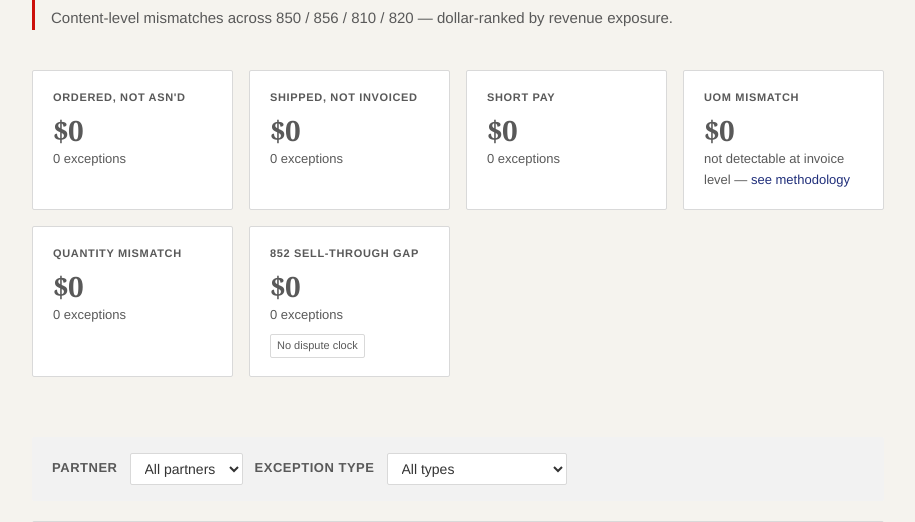
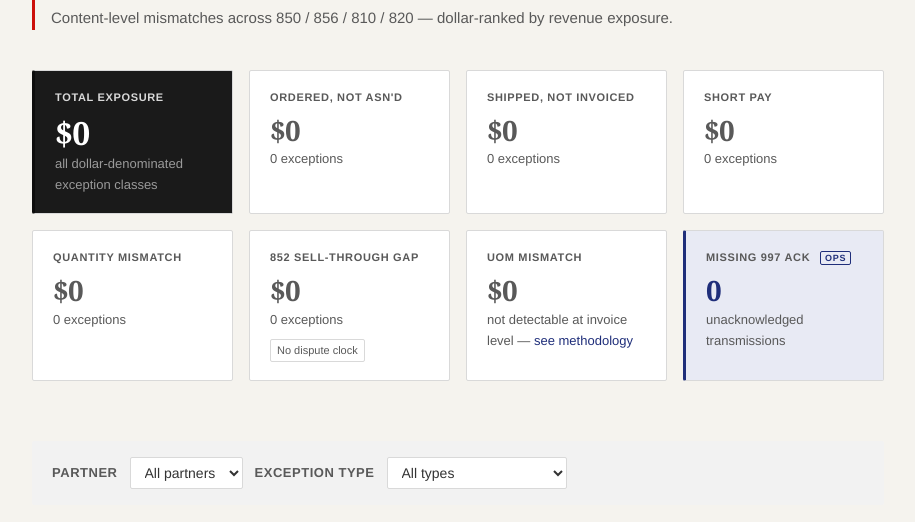
Before and after one commit to MsShawnP/edi-reconciliation-tool, a FastAPI app: page / in a window 1280 px wide. Shown: the part 202-724 px from the top of the page, without its empty margins (182-1097 px from the left). Run offline with FastAPI, Linux system fonts and the light colour scheme; data that the repository does not hold is empty; some libraries are stand-ins or nearby versions; some web fonts are replaced.

Commit message:
feat: date range picker + 4x2 hero card grid (#1, #2)
Add global date range picker with presets (Last 30/60/90 days, Full corpus)
and custom range. All exception data filters to selected range. Restructure
hero cards into 4x2 grid with Total Exposure headline card.

Co-Authored-By: Claude Opus 4.6 <noreply@anthropic.com>

```diff
--- a/dashboard/app.py
+++ b/dashboard/app.py
@@ -25,7 +25,9 @@ from dashboard.routes.exceptions import (
     get_partners,
     get_997_status,
     get_corpus_date_range,
+    get_date_range_bounds,
     _CLASS_LABELS,
+    _fmt_dollar,
 )
 from dashboard.routes.lifecycle import get_lifecycle_stats
 from dashboard.routes.catalog import get_patterns
@@ -47,22 +49,50 @@ async def dashboard(
     request: Request,
     partner: str = Query(default=""),
     exception_class: str = Query(default="", alias="class"),
+    date_start: str = Query(default=""),
+    date_end: str = Query(default=""),
 ):
-    summary    = get_exception_summary()
-    exceptions = get_exceptions(partner=partner, exception_class=exception_class)
+    bounds     = get_date_range_bounds()
+    summary, total_exposure = get_exception_summary(
+        date_start=date_start, date_end=date_end,
+    )
+    exceptions = get_exceptions(
+        partner=partner, exception_class=exception_class,
+        date_start=date_start, date_end=date_end,
+    )
     partners   = get_partners()
-    date_range = get_corpus_date_range()
     db_ok      = db.is_configured()
+
+    active_start = date_start or (bounds["min_iso"] if bounds else "")
+    active_end   = date_end or (bounds["max_iso"] if bounds else "")
+    active_label = ""
+    if bounds and not date_start and not date_end:
+        active_label = f"{bounds['min_fmt']} – {bounds['max_fmt']} (full corpus)"
+    elif active_start and active_end:
+        from datetime import date as date_cls
+        try:
+            s = date_cls.fromisoformat(active_start)
+            e = date_cls.fromisoformat(active_end)
+            active_label = f"{s.strftime('%b %d, %Y')} – {e.strftime('%b %d, %Y')}"
+        except ValueError:
+            active_label = f"{active_start} – {active_end}"
 
     return templates.TemplateResponse(request, "dashboard.html", {
         "summary":          summary,
+        "total_exposure":   total_exposure,
+        "total_exposure_fmt": _fmt_dollar(total_exposure),
         "exceptions":       exceptions,
         "partners":         partners,
         "selected_partner": partner,
         "selected_class":   exception_class,
         "class_labels":     _CLASS_LABELS,
         "db_ok":            db_ok,
-        "date_range":       date_range,
+        "date_bounds":      bounds,
+        "date_start":       date_start,
+        "date_end":         date_end,
+        "active_start":     active_start,
+        "active_end":       active_end,
+        "active_label":     active_label,
         "active_page":      "dashboard",
     })
 
@@ -76,8 +106,13 @@ async def exception_rows(
     request: Request,
     partner: str = Query(default=""),
     exception_class: str = Query(default="", alias="class"),
+    date_start: str = Query(default=""),
+    date_end: str = Query(default=""),
 ):
-    exceptions = get_exceptions(partner=partner, exception_class=exception_class)
+    exceptions = get_exceptions(
+        partner=partner, exception_class=exception_class,
+        date_start=date_start, date_end=date_end,
+    )
     return templates.TemplateResponse(request, "_exception_rows.html", {
         "exceptions": exceptions,
     })
--- a/dashboard/routes/exceptions.py
+++ b/dashboard/routes/exceptions.py
@@ -6,6 +6,7 @@ All routes degrade gracefully when the database is not configured.
 from __future__ import annotations
 
 import logging
+from datetime import date, timedelta
 from typing import Any
 
 import dashboard.db as db
@@ -14,15 +15,25 @@ logger = logging.getLogger(__name__)
 
 _SCHEMA = db.MARTS_SCHEMA
 
-# Dollar-ranked exception classes (ops-only class last)
-_REVENUE_CLASSES = [
+# Hero card order — row 1 then row 2 of the 4×2 grid
+_HERO_ORDER = [
     "ordered_not_asnd",
     "shipped_not_invoiced",
     "short_pay",
-    "uom_mismatch",
     "qty_mismatch",
     "852_discrepancy",
+    "uom_mismatch",
+    "missing_997_ack",
 ]
+
+# Classes included in Total Exposure sum (dollar-denominated, non-ops)
+_EXPOSURE_CLASSES = frozenset({
+    "ordered_not_asnd",
+    "shipped_not_invoiced",
+    "short_pay",
+    "qty_mismatch",
+    "852_discrepancy",
+})
 
 _CLASS_LABELS = {
     "ordered_not_asnd":      "Ordered, Not ASN'd",
@@ -49,11 +60,63 @@ def _fmt_dollar(amount: float | None) -> str:
     return f"${amount:,.2f}"
 
 
-def get_exception_summary() -> list[dict[str, Any]]:
-    """Summary card data: revenue classes first, then ops (missing_997_ack)."""
+def get_date_range_bounds() -> dict[str, Any] | None:
+    """Return min/max dispute_date_anchor from fct_exceptions as ISO strings."""
     if not db.is_configured():
-        return []
+        return None
     try:
+        rows = db.query(f"""
+            select min(dispute_date_anchor) as min_date,
+                   max(dispute_date_anchor) as max_date
+            from {_SCHEMA}.fct_exceptions
+            where dispute_date_anchor is not null
+        """)
+        if not rows or rows[0]["min_date"] is None:
+            return None
+        return {
+            "min_date": rows[0]["min_date"],
+            "max_date": rows[0]["max_date"],
+            "min_iso": rows[0]["min_date"].isoformat(),
+            "max_iso": rows[0]["max_date"].isoformat(),
+            "min_fmt": rows[0]["min_date"].strftime("%b %d, %Y"),
+            "max_fmt": rows[0]["max_date"].strftime("%b %d, %Y"),
+        }
+    except Exception:
+        logger.exception("get_date_range_bounds query failed")
+        return None
+
+
+def _date_where(date_start: str, date_end: str) -> tuple[str, list]:
+    """Build a WHERE clause fragment for date filtering on dispute_date_anchor.
+
+    Rows with NULL dispute_date_anchor (852, 997) always pass through.
+    Returns (sql_fragment, params_list).
+    """
+    if not date_start and not date_end:
+        return "", []
+    conditions = []
+    params: list[Any] = []
+    if date_start:
+        conditions.append("dispute_date_anchor >= %s")
+        params.append(date_start)
+    if date_end:
+        conditions.append("dispute_date_anchor <= %s")
+        params.append(date_end)
+    date_filter = " and ".join(conditions)
+    return f"({date_filter} or dispute_date_anchor is null)", params
+
+
+def get_exception_summary(
+    date_start: str = "",
+    date_end: str = "",
+) -> tuple[list[dict[str, Any]], float]:
+    """Summary card data for the 4x2 hero grid, plus Total Exposure."""
+    if not db.is_configured():
+        return [], 0.0
+    try:
+        date_clause, date_params = _date_where(date_start, date_end)
+        where = f"where {date_clause}" if date_clause else ""
+
         rows = db.query(f"""
             select
                 exception_class,
@@ -61,14 +124,16 @@ def get_exception_summary() -> list[dict[str, Any]]:
                 coalesce(sum(dollar_impact), 0) as total_dollar_impact,
                 bool_or(dispute_urgent) as any_urgent
             from {_SCHEMA}.fct_exceptions
+            {where}
             group by exception_class
             order by total_dollar_impact desc
-        """)
+        """, tuple(date_params))
+
+        by_class = {r["exception_class"]: r for r in rows}
         result = []
-        seen = {r["exception_class"] for r in rows}
-        for cls in _REVENUE_CLASSES:
-            if cls in seen:
-                row = next(r for r in rows if r["exception_class"] == cls)
+        for cls in _HERO_ORDER:
+            if cls in by_class:
+                row = by_class[cls]
                 result.append({
                     "exception_class": cls,
                     "label": _CLASS_LABELS[cls],
@@ -76,7 +141,7 @@ def get_exception_summary() -> list[dict[str, Any]]:
                     "total_fmt": _fmt_dollar(float(row["total_dollar_impact"])),
                     "exception_count": int(row["exception_count"]),
                     "any_urgent": bool(row["any_urgent"]),
-                    "ops_only": False,
+                    "ops_only": cls == "missing_997_ack",
                     "no_dispute_clock": cls in _NO_DISPUTE_CLOCK,
                 })
             else:
@@ -87,29 +152,26 @@ def get_exception_summary() -> list[dict[str, Any]]:
                     "total_fmt": "$0",
                     "exception_count": 0,
                     "any_urgent": False,
-                    "ops_only": False,
+                    "ops_only": cls == "missing_997_ack",
                     "no_dispute_clock": cls in _NO_DISPUTE_CLOCK,
                 })
-        if "missing_997_ack" in seen:
-            row = next(r for r in rows if r["exception_class"] == "missing_997_ack")
-            result.append({
-                "exception_class": "missing_997_ack",
-                "label": _CLASS_LABELS["missing_997_ack"],
-                "total_dollar_impact": 0.0,
-                "total_fmt": "$0",
-                "exception_count": int(row["exception_count"]),
-                "any_urgent": False,
-                "ops_only": True,
-            })
-        return result
+
+        total_exposure = sum(
+            c["total_dollar_impact"]
+            for c in result
+            if c["exception_class"] in _EXPOSURE_CLASSES
+        )
+        return result, total_exposure
     except Exception:
         logger.exception("get_exception_summary query failed")
-        return []
+        return [], 0.0
 
 
 def get_exceptions(
     partner: str = "",
     exception_class: str = "",
+    date_start: str = "",
+    date_end: str = "",
     limit: int = 200,
 ) -> list[dict[str, Any]]:
     """Detail rows for the exception table."""
@@ -124,6 +186,10 @@ def get_exceptions(
         if exception_class:
             conditions.append("exception_class = %s")
             params.append(exception_class)
+        date_clause, date_params = _date_where(date_start, date_end)
+        if date_clause:
+            conditions.append(date_clause)
+            params.extend(date_params)
         where = " and ".join(conditions)
         params.append(limit)
         rows = db.query(f"""
--- a/dashboard/static/css/lailara.css
+++ b/dashboard/static/css/lailara.css
@@ -206,8 +206,102 @@ a:hover { color: var(--navy-hover); text-decoration: underline; }
 }
 
 /* --------------------------------------------------------------------------
+ * Date range picker
+ * -------------------------------------------------------------------------- */
+.date-range-bar {
+  display: flex;
+  align-items: center;
+  flex-wrap: wrap;
+  gap: 12px;
+  padding: 14px 20px;
+  background: var(--surface);
+  border-radius: 2px;
+  border: 1px solid var(--border);
+}
+
+.date-range-bar__label {
+  font-size: 11px;
+  font-weight: 600;
+  text-transform: uppercase;
+  letter-spacing: 0.06em;
+  color: var(--text-secondary);
+  margin-right: 4px;
+}
+
+.date-range-bar__presets {
+  display: flex;
+  gap: 6px;
+}
+
+.date-range-bar__inputs {
+  display: flex;
+  align-items: center;
+  gap: 6px;
+  margin-left: auto;
+}
+
+.date-range-bar__inputs input[type="date"] {
+  font-family: var(--sans);
+  font-size: 13px;
+  color: var(--text-primary);
+  background: #fff;
+  border: 1px solid var(--border);
+  border-radius: 2px;
+  padding: 5px 8px;
+  outline: none;
+}
+
+.date-range-bar__inputs input[type="date"]:focus {
+  border-color: var(--navy);
+  box-shadow: 0 0 0 2px var(--navy-surface);
+}
+
+.date-range-bar__sep {
+  color: var(--text-secondary);
+  font-size: 14px;
+}
+
+.date-range-bar__active {
+  font-size: 13px;
+  color: var(--text-secondary);
+  padding: 6px 0 0;
+}
+
+.btn--sm {
+  font-size: 12px;
+  padding: 5px 12px;
+}
+
+.date-preset--active {
+  background: var(--navy) !important;
+  color: #fff !important;
+  border-color: var(--navy) !important;
+}
+
+@media (max-width: 640px) {
+  .date-range-bar { flex-direction: column; align-items: stretch; }
+  .date-range-bar__inputs { margin-left: 0; }
+  .date-range-bar__presets { flex-wrap: wrap; }
+}
+
+/* --------------------------------------------------------------------------
  * Summary cards (dollar-ranked exception classes)
  * -------------------------------------------------------------------------- */
+.hero-grid {
+  display: grid;
+  grid-template-columns: repeat(4, 1fr);
+  gap: 16px;
+  margin-bottom: 40px;
+}
+
+@media (max-width: 800px) {
+  .hero-grid { grid-template-columns: repeat(2, 1fr); }
+}
+
+@media (max-width: 480px) {
+  .hero-grid { grid-template-columns: 1fr; }
+}
+
 .cards-grid {
   display: grid;
   grid-template-columns: repeat(auto-fill, minmax(200px, 1fr));
@@ -253,6 +347,24 @@ a:hover { color: var(--navy-hover); text-decoration: underline; }
 .exception-card__count {
   font-size: 13px;
   color: var(--text-secondary);
+}
+
+.exception-card--hero {
+  border-left: 3px solid var(--ink);
+  background: var(--card-bg);
+}
+
+.exception-card--hero .exception-card__class {
+  color: #d8d8d8;
+}
+
+.exception-card--hero .exception-card__amount {
+  color: #fff;
+  font-size: 32px;
+}
+
+.exception-card--hero .exception-card__count {
+  color: #9a9a9a;
 }
 
 .exception-card--ops {
--- a/dashboard/templates/dashboard.html
+++ b/dashboard/templates/dashboard.html
@@ -8,14 +8,13 @@
   <div class="page-header__eyebrow">EDI Reconciliation</div>
   <h1 class="page-header__title">Exception Dashboard</h1>
   <p class="page-header__sub">
-    Content-level mismatches across 850 / 856 / 810 / 820 — dollar-ranked by revenue exposure.{% if date_range %}
-    <br><span style="font-size:14px;color:var(--text-secondary);">Corpus period: {{ date_range }}</span>{% endif %}
+    Content-level mismatches across 850 / 856 / 810 / 820 — dollar-ranked by revenue exposure.
   </p>
 </div>
 
 {% if not db_ok %}
 <div class="empty-state">
-  <div class="empty-state__icon">⚠</div>
+  <div class="empty-state__icon">&#x26A0;</div>
   <div class="empty-state__title">No database connection</div>
   <p class="empty-state__note">
     Set <code>DATABASE_URL</code> or <code>POSTGRES_*</code> environment variables,
@@ -24,10 +23,55 @@
 </div>
 {% else %}
 
-{# ---- Summary cards (dollar-ranked exception classes) ---- #}
+{# ---- Date range picker ---- #}
+{% if date_bounds %}
+<section class="section" style="margin-bottom:32px;">
+  <form id="date-range-form" method="get" action="/">
+    {# Preserve partner/class filters when changing dates #}
+    {% if selected_partner %}<input type="hidden" name="partner" value="{{ selected_partner }}">{% endif %}
+    {% if selected_class %}<input type="hidden" name="class" value="{{ selected_class }}">{% endif %}
+
+    <div class="date-range-bar">
+      <div class="date-range-bar__label">Date range</div>
+      <div class="date-range-bar__presets">
+        <button type="button" class="btn btn--ghost btn--sm date-preset {{ 'date-preset--active' if not date_start and not date_end }}" data-preset="all">Full corpus</button>
+        <button type="button" class="btn btn--ghost btn--sm date-preset" data-preset="90">Last 90 days</button>
+        <button type="button" class="btn btn--ghost btn--sm date-preset" data-preset="60">Last 60 days</button>
+        <button type="button" class="btn btn--ghost btn--sm date-preset" data-preset="30">Last 30 days</button>
+      </div>
+      <div class="date-range-bar__inputs">
+        <input type="date" id="date-start" name="date_start"
+               value="{{ date_start or '' }}"
+               min="{{ date_bounds.min_iso }}" max="{{ date_bounds.max_iso }}">
+        <span class="date-range-bar__sep">&ndash;</span>
+        <input type="date" id="date-end" name="date_end"
+               value="{{ date_end or '' }}"
+               min="{{ date_bounds.min_iso }}" max="{{ date_bounds.max_iso }}">
+        <button type="submit" class="btn btn--sm">Apply</button>
+      </div>
+    </div>
+    <div class="date-range-bar__active">
+      {{ active_label }}
+    </div>
+  </form>
+</section>
+{% endif %}
+
+{# ---- Hero cards: 4x2 grid with Total Exposure lead ---- #}
 <section class="section">
   {% if summary %}
-  <div class="cards-grid">
+  <div class="hero-grid">
+    {# Row 1, Col 1: Total Exposure (headline card) #}
+    <div class="exception-card exception-card--hero">
+      <div class="exception-card__class">Total Exposure</div>
+      <div class="exception-card__amount">{{ total_exposure_fmt }}</div>
+      <div class="exception-card__count">
+        all dollar-denominated exception classes{% if active_label %}<br>
+        <span style="font-size:11px;color:var(--text-secondary);">{{ active_label }}</span>{% endif %}
+      </div>
+    </div>
+
+    {# Remaining 7 cards in order #}
     {% for card in summary %}
     <div class="exception-card {{ 'exception-card--urgent' if card.any_urgent else '' }} {{ 'exception-card--ops' if card.ops_only else '' }}">
       <div class="exception-card__class">{{ card.label }}{% if card.ops_only %} <span class="ops-tag">OPS</span>{% endif %}</div>
@@ -70,6 +114,10 @@
     hx-trigger="change, submit"
     hx-indicator="#loading"
   >
+    {# Pass date range to HTMX partial requests #}
+    <input type="hidden" name="date_start" value="{{ date_start }}">
+    <input type="hidden" name="date_end" value="{{ date_end }}">
+
     <div class="filter-bar">
       <label for="partner-filter">Partner</label>
       <select id="partner-filter" name="partner">
@@ -87,7 +135,7 @@
         {% endfor %}
       </select>
 
-      <span id="loading" class="htmx-indicator">Loading…</span>
+      <span id="loading" class="htmx-indicator">Loading&hellip;</span>
     </div>
   </form>
 
@@ -112,8 +160,8 @@
 
   <p class="cascade-footnote" style="font-size:13px;color:var(--text-secondary);margin-top:16px;max-width:660px;line-height:1.5;">
     <strong>Cascade semantics.</strong> The matching engine assigns exactly one status per PO line,
-    evaluated in precedence order: missing ASN → missing invoice → UoM mismatch → quantity
-    mismatch → shipped-not-invoiced → missing payment → short pay. A line failing an earlier
+    evaluated in precedence order: missing ASN &rarr; missing invoice &rarr; UoM mismatch &rarr; quantity
+    mismatch &rarr; shipped-not-invoiced &rarr; missing payment &rarr; short pay. A line failing an earlier
     check is never evaluated against later checks — the first failure is the one that matters
     for triage. Per-class counts therefore reflect the <em>primary</em> failure mode, not every
     possible divergence on that line.
@@ -138,7 +186,7 @@
          hx-get="/ack-status"
          hx-trigger="load"
          hx-swap="innerHTML">
-      <p style="font-size:14px;color:var(--text-secondary);">Loading ACK status…</p>
+      <p style="font-size:14px;color:var(--text-secondary);">Loading ACK status&hellip;</p>
     </div>
   {% endif %}
 </div>
@@ -146,3 +194,38 @@
 {% endif %}{# end db_ok #}
 
 {% endblock %}
+
+{% block extra_scripts %}
+{% if date_bounds %}
+<script>
+(function() {
+  var bounds = {
+    min: "{{ date_bounds.min_iso }}",
+    max: "{{ date_bounds.max_iso }}"
+  };
+  var form = document.getElementById("date-range-form");
+  var startInput = document.getElementById("date-start");
+  var endInput = document.getElementById("date-end");
+  var presets = document.querySelectorAll(".date-preset");
+
+  presets.forEach(function(btn) {
+    btn.addEventListener("click", function() {
+      var preset = btn.dataset.preset;
+      if (preset === "all") {
+        startInput.value = "";
+        endInput.value = "";
+      } else {
+        var maxDate = new Date(bounds.max);
+        var days = parseInt(preset, 10);
+        var start = new Date(maxDate);
+        start.setDate(start.getDate() - days);
+        startInput.value = start.toISOString().slice(0, 10);
+        endInput.value = bounds.max;
+      }
+      form.submit();
+    });
+  });
+})();
+</script>
+{% endif %}
+{% endblock %}
```
